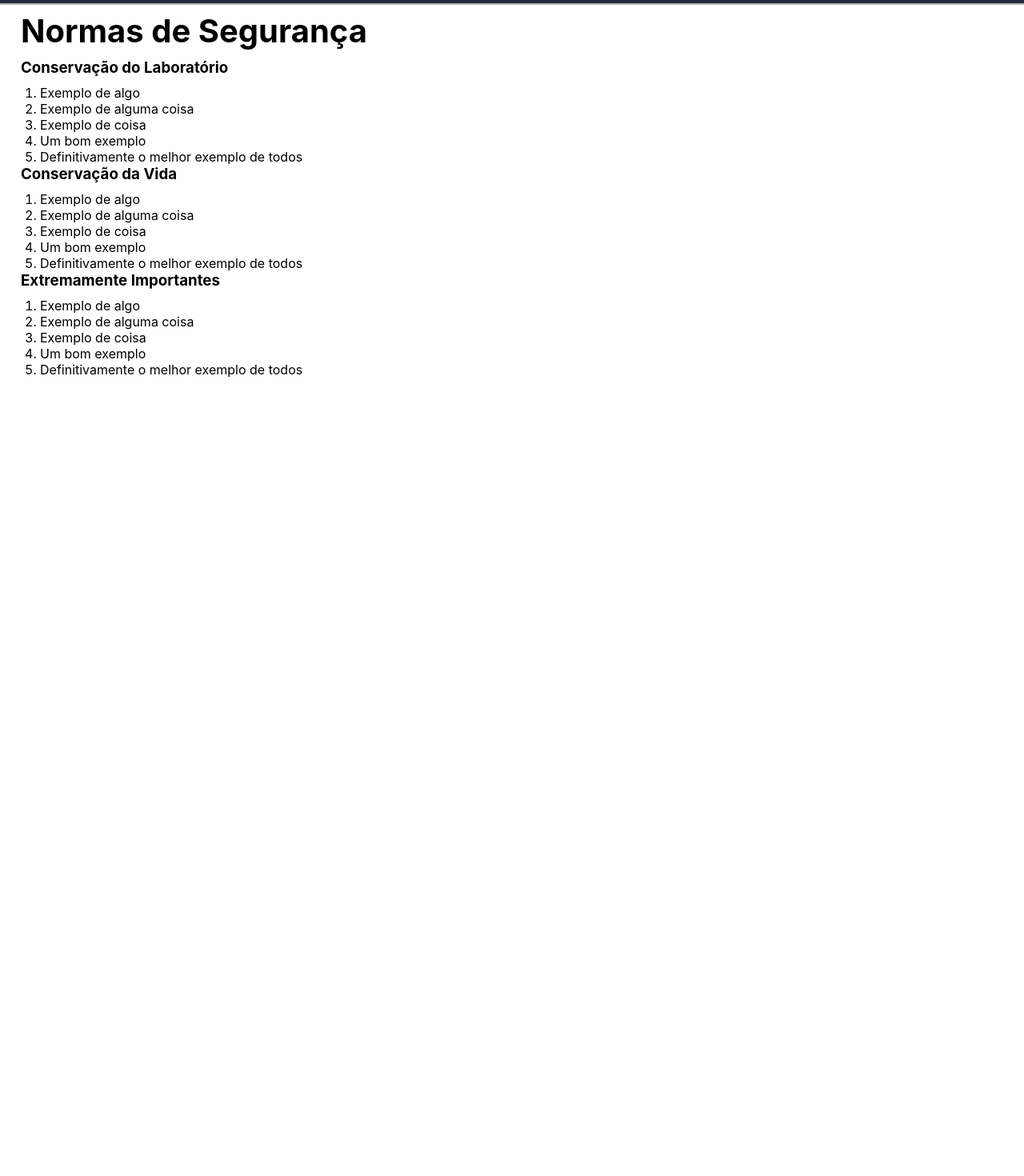
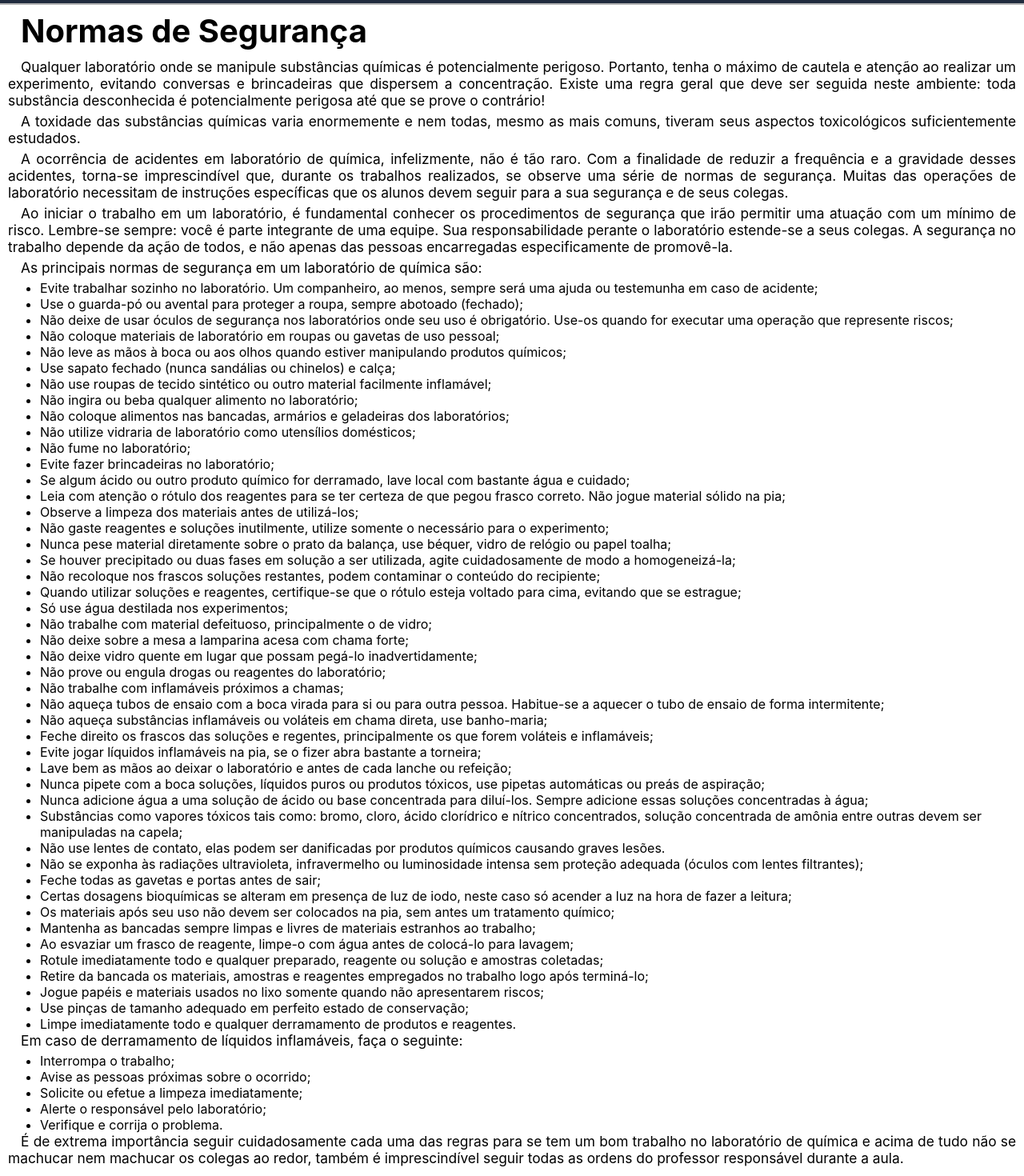
Before and after one commit to iamtheluiz/catalogo_quimica, a React (Create React App) app: page /catalogo_quimica/normas in a window 1280 px wide. Shown: the part 60-1530 px from the top of the page at 80% size. Before the commit the page ends 800 px from the top, so only its background shows below. Built offline with nearby package versions, Linux system fonts and the light colour scheme.

Commit message:
Adicionadas normas de segurança

```diff
--- a/src/pages/Normas/index.js
+++ b/src/pages/Normas/index.js
@@ -17,30 +17,68 @@ export default function Normas() {
       <Menu />
       <div className="Normas">
         <h2>Normas de Segurança</h2>
-        <h3>Conservação do Laboratório</h3>
-        <ol>
-          <li>Exemplo de algo</li>
-          <li>Exemplo de alguma coisa</li>
-          <li>Exemplo de coisa</li>
-          <li>Um bom exemplo</li>
-          <li>Definitivamente o melhor exemplo de todos</li>
-        </ol>
-        <h3>Conservação da Vida</h3>
-        <ol>
-          <li>Exemplo de algo</li>
-          <li>Exemplo de alguma coisa</li>
-          <li>Exemplo de coisa</li>
-          <li>Um bom exemplo</li>
-          <li>Definitivamente o melhor exemplo de todos</li>
-        </ol>
-        <h3>Extremamente Importantes</h3>
-        <ol>
-          <li>Exemplo de algo</li>
-          <li>Exemplo de alguma coisa</li>
-          <li>Exemplo de coisa</li>
-          <li>Um bom exemplo</li>
-          <li>Definitivamente o melhor exemplo de todos</li>
-        </ol>
+        <p>Qualquer laboratório onde se manipule substâncias químicas é potencialmente perigoso. Portanto, tenha o máximo de cautela e atenção ao realizar um experimento, evitando conversas e brincadeiras que dispersem a concentração. Existe uma regra geral que deve ser seguida neste ambiente: toda substância desconhecida é potencialmente perigosa até que se prove o contrário!</p>
+        <p>A toxidade das substâncias químicas varia enormemente e nem todas, mesmo as mais comuns, tiveram seus aspectos toxicológicos suficientemente estudados.</p>
+        <p>A ocorrência de acidentes em laboratório de química, infelizmente, não é tão raro. Com a finalidade de reduzir a frequência e a gravidade desses acidentes, torna-se imprescindível que, durante os trabalhos realizados, se observe uma série de normas de segurança. Muitas das operações de laboratório necessitam de instruções específicas que os alunos devem seguir para a sua segurança e de seus colegas.</p>
+        <p>Ao iniciar o trabalho em um laboratório, é fundamental conhecer os procedimentos de segurança que irão permitir uma atuação com um mínimo de risco. Lembre-se sempre: você é parte integrante de uma equipe. Sua responsabilidade perante o laboratório estende-se a seus colegas. A segurança no trabalho depende da ação de todos, e não apenas das pessoas encarregadas especificamente de promovê-la.</p>
+        <p>As principais normas de segurança em um laboratório de química são:</p>
+        <ul>
+          <li>Evite trabalhar sozinho no laboratório. Um companheiro, ao menos, sempre será uma ajuda ou testemunha em caso de acidente;</li>
+          <li>Use o guarda-pó ou avental para proteger a roupa, sempre abotoado (fechado);</li>
+          <li>Não deixe de usar óculos de segurança nos laboratórios onde seu uso é obrigatório. Use-os quando for executar uma operação que represente riscos;</li>
+          <li>Não coloque materiais de laboratório em roupas ou gavetas de uso pessoal;</li>
+          <li>Não leve as mãos à boca ou aos olhos quando estiver manipulando produtos químicos;</li>
+          <li>Use sapato fechado (nunca sandálias ou chinelos) e calça;</li>
+          <li>Não use roupas de tecido sintético ou outro material facilmente inflamável;</li>
+          <li>Não ingira ou beba qualquer alimento no laboratório;</li>
+          <li>Não coloque alimentos nas bancadas, armários e geladeiras dos laboratórios;</li>
+          <li>Não utilize vidraria de laboratório como utensílios domésticos;</li>
+          <li>Não fume no laboratório;</li>
+          <li>Evite fazer brincadeiras no laboratório;</li>
+          <li>Se algum ácido ou outro produto químico for derramado, lave local com bastante água e cuidado;</li>
+          <li>Leia com atenção o rótulo dos reagentes para se ter certeza de que pegou frasco correto. Não jogue material sólido na pia;</li>
+          <li>Observe a limpeza dos materiais antes de utilizá-los;</li>
+          <li>Não gaste reagentes e soluções inutilmente, utilize somente o necessário para o experimento;</li>
+          <li>Nunca pese material diretamente sobre o prato da balança, use béquer, vidro de relógio ou papel toalha;</li>
+          <li>Se houver precipitado ou duas fases em solução a ser utilizada, agite cuidadosamente de modo a homogeneizá-la;</li>
+          <li>Não recoloque nos frascos soluções restantes, podem contaminar o conteúdo do recipiente;</li>
+          <li>Quando utilizar soluções e reagentes, certifique-se que o rótulo esteja voltado para cima, evitando que se estrague;</li>
+          <li>Só use água destilada nos experimentos;</li>
+          <li>Não trabalhe com material defeituoso, principalmente o de vidro;</li>
+          <li>Não deixe sobre a mesa a lamparina acesa com chama forte;</li>
+          <li>Não deixe vidro quente em lugar que possam pegá-lo inadvertidamente;</li>
+          <li>Não prove ou engula drogas ou reagentes do laboratório;</li>
+          <li>Não trabalhe com inflamáveis próximos a chamas;</li>
+          <li>Não aqueça tubos de ensaio com a boca virada para si ou para outra pessoa. Habitue-se a aquecer o tubo de ensaio de forma intermitente;</li>
+          <li>Não aqueça substâncias inflamáveis ou voláteis em chama direta, use banho-maria;</li>
+          <li>Feche direito os frascos das soluções e regentes, principalmente os que forem voláteis e inflamáveis;</li>
+          <li>Evite jogar líquidos inflamáveis na pia, se o fizer abra bastante a torneira; </li>
+          <li>Lave bem as mãos ao deixar o laboratório e antes de cada lanche ou refeição; </li>
+          <li>Nunca pipete com a boca soluções, líquidos puros ou produtos tóxicos, use pipetas automáticas ou preás de aspiração;</li>
+          <li>Nunca adicione água a uma solução de ácido ou base concentrada para diluí-los. Sempre adicione essas soluções concentradas à água;</li>
+          <li>Substâncias como vapores tóxicos tais como: bromo, cloro, ácido clorídrico e nítrico concentrados, solução concentrada de amônia entre outras devem ser manipuladas na capela;</li>
+          <li>Não use lentes de contato, elas podem ser danificadas por produtos químicos causando graves lesões.</li>
+          <li>Não se exponha às radiações ultravioleta, infravermelho ou luminosidade intensa sem proteção adequada (óculos com lentes filtrantes);</li>
+          <li>Feche todas as gavetas e portas antes de sair;</li>
+          <li>Certas dosagens bioquímicas se alteram em presença de luz de iodo, neste caso só acender a luz na hora de fazer a leitura;</li>
+          <li>Os materiais após seu uso não devem ser colocados na pia, sem antes um tratamento químico;</li>
+          <li>Mantenha as bancadas sempre limpas e livres de materiais estranhos ao trabalho;</li>
+          <li>Ao esvaziar um frasco de reagente, limpe-o com água antes de colocá-lo para lavagem;</li>
+          <li>Rotule imediatamente todo e qualquer preparado, reagente ou solução e amostras coletadas;</li>
+          <li>Retire da bancada os materiais, amostras e reagentes empregados no trabalho logo após terminá-lo;</li>
+          <li>Jogue papéis e materiais usados no lixo somente quando não apresentarem riscos;</li>
+          <li>Use pinças de tamanho adequado em perfeito estado de conservação;</li>
+          <li>Limpe imediatamente todo e qualquer derramamento de produtos e reagentes.</li>
+        </ul>
+        <p>Em caso de derramamento de líquidos inflamáveis, faça o seguinte:</p>
+        <ul>
+          <li>Interrompa o trabalho;</li>
+          <li>Avise as pessoas próximas sobre o ocorrido;</li>
+          <li>Solicite ou efetue a limpeza imediatamente;</li>
+          <li>Alerte o responsável pelo laboratório;</li>
+          <li>Verifique e corrija o problema.</li>
+        </ul>
+        <p>É de extrema importância seguir cuidadosamente cada uma das regras para se tem um bom trabalho no laboratório de química e acima de tudo não se machucar nem machucar os colegas ao redor, também é imprescindível seguir todas as ordens do professor responsável durante a aula.</p>
       </div>
     </>
   )
--- a/src/pages/Referencias/index.js
+++ b/src/pages/Referencias/index.js
@@ -18,11 +18,13 @@ export default function Referencias() {
       <div className="Referencias">
         <h2>Referências</h2>
         <ul>
-          <li>Exemplo de algo</li>
-          <li>Exemplo de alguma coisa</li>
-          <li>Exemplo de coisa</li>
-          <li>Um bom exemplo</li>
-          <li>Definitivamente o melhor exemplo de todos</li>
+          <li>Da Silva, André Luis Silva. “Segurança em Laboratórios de Química”, Infoescola, Disponível em: {"<https://www.infoescola.com/quimica/seguranca-em-laboratorios-de-quimica/>"} Acesso em: 27 de agosto de 2019.</li>
+          <li>Sociedade Brasileira de Farmacognosia. “Normas de Segurança no Laboratório”, Disponível em: {"<http://www.sbfgnosia.org.br/Ensino/Normas_de_seguranca.html>"} Acesso em: 27 de agosto de 2019.</li>
+          <li>RUSSELL, John B.; Química Geral vol.1, São Paulo: Pearson Education do Brasil, Makron Books, 1994.</li>
+          <li>FELTRE, Ricardo; Fundamentos da Química, vol. Único, Ed. Moderna, São Paulo/SP – 1990.</li>
+          <li>HARRIS, Daniel c.; Análise Química Quantitativa, Ed. LTC, Rio de Janeiro/RJ – 1999.</li>
+          <li>HUMISTON, Gerard E.; BRADY, James E.; Química Geral, Ed. LTC, Rio de Janeiro/RJ – 2000</li>
+
         </ul>
       </div>
     </>
```
